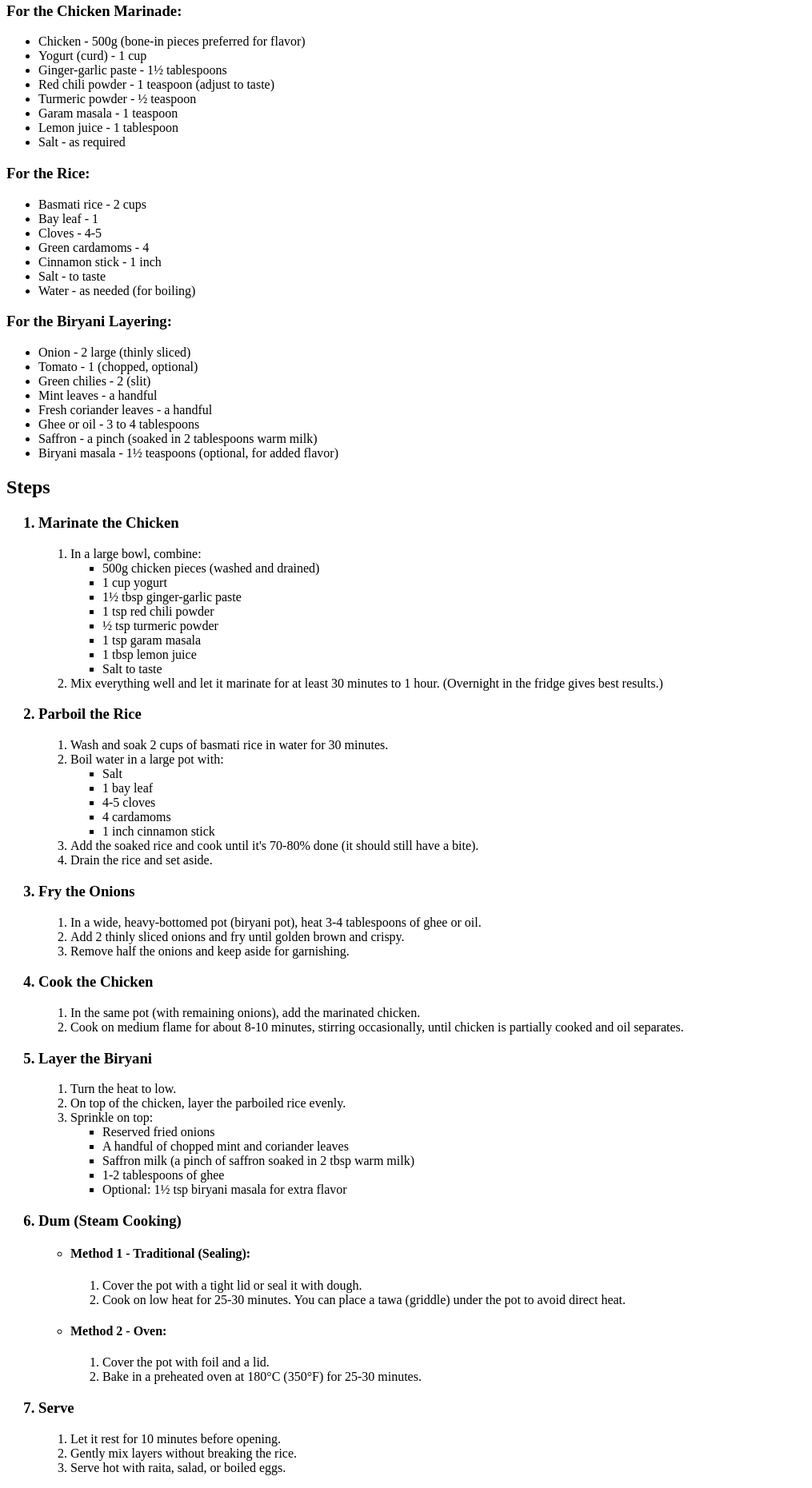
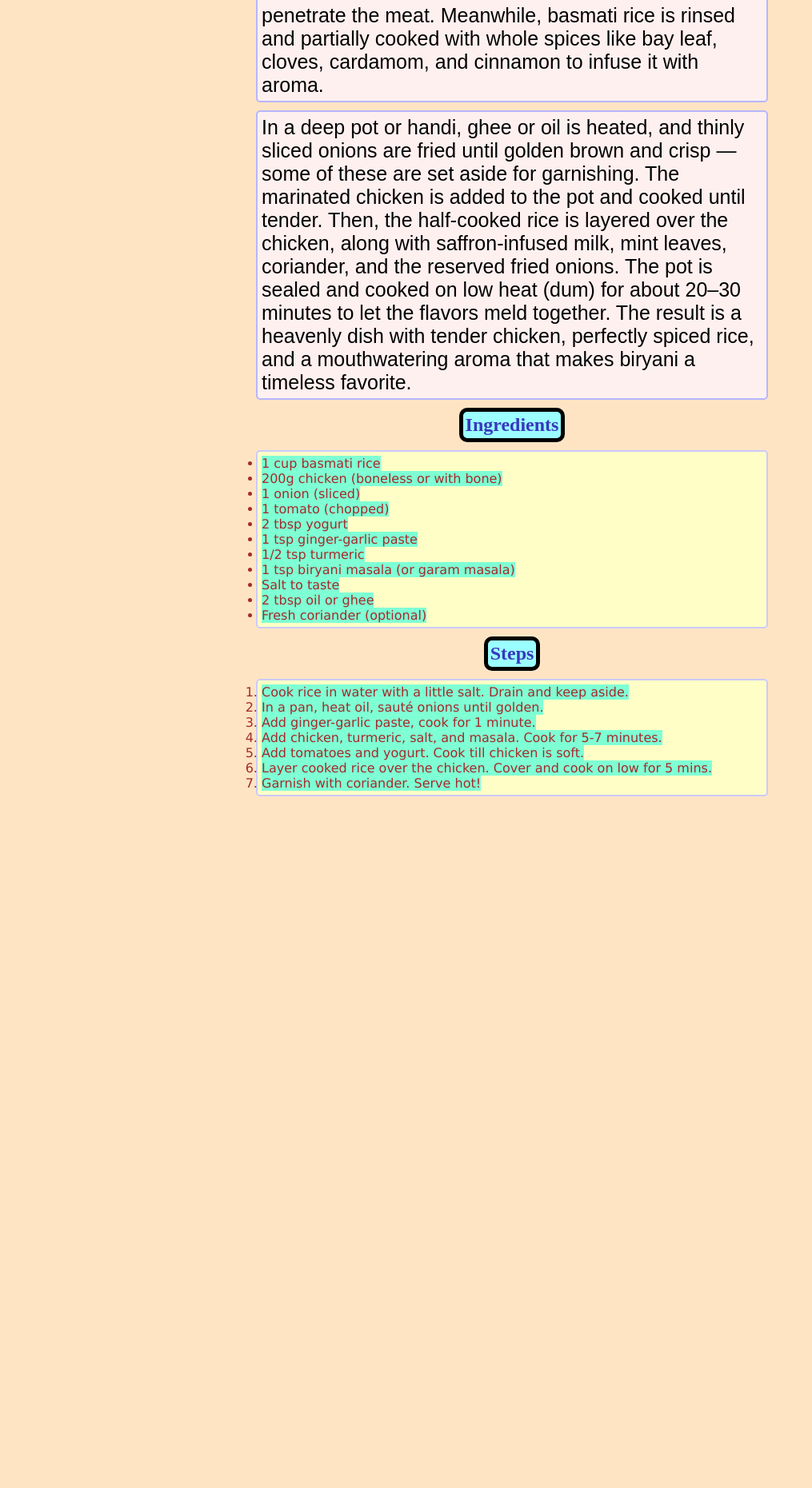
Before and after one commit to Obaid-FullStack/odin-recipes, a plain HTML site: page recipes/chiken-biryani.html in a window 1280 px wide. Shown: the part 683-2544 px from the top of the page at 80% size, without its empty margins (0-1015 px from the left). After the commit the page ends 1689 px from the top, so only its background shows below. Drawn offline with Linux system fonts and the light colour scheme.

Commit message:
style with css
i applied what i learned up till now on
the odin project and styled my recipe
project with css

```diff
--- a/recipes/chiken-biryani.html
+++ b/recipes/chiken-biryani.html
@@ -4,122 +4,39 @@
     <meta charset="UTF-8">
     <meta name="viewport" content="width=device-width, initial-scale=1.0">
     <title>Chicken Biryani</title>
+    <link rel="stylesheet" href="style.css">
 </head>
 <body>
-    <a href="../index.html">Home</a>
-    <h1>Chicken Biryani</h1>
-    <img src="https://ministryofcurry.com/wp-content/uploads/2024/06/chicken-biryani.jpg" alt="an image of chicken biryani" height="300">
-    <h2>Description</h2>
+    <a class="home" href="../index.html">Home</a>
+    <h1 class="heading">Chicken Biryani</h1>
+    <img class="image" src="https://ministryofcurry.com/wp-content/uploads/2024/06/chicken-biryani.jpg" alt="an image of chicken biryani" height="300">
+    <h2 class="heading-2">Description</h2>
     <p>Chicken Biryani is a fragrant and richly spiced dish that combines marinated chicken, aromatic basmati rice, and layers of spices, herbs, and fried onions. The preparation begins by marinating chicken pieces in yogurt, ginger-garlic paste, turmeric, red chili powder, garam masala, lemon juice, and salt. This mixture is set aside for at least 30 minutes to allow the flavors to penetrate the meat. Meanwhile, basmati rice is rinsed and partially cooked with whole spices like bay leaf, cloves, cardamom, and cinnamon to infuse it with aroma.</p>
     <p>In a deep pot or handi, ghee or oil is heated, and thinly sliced onions are fried until golden brown and crisp — some of these are set aside for garnishing. The marinated chicken is added to the pot and cooked until tender. Then, the half-cooked rice is layered over the chicken, along with saffron-infused milk, mint leaves, coriander, and the reserved fried onions. The pot is sealed and cooked on low heat (dum) for about 20–30 minutes to let the flavors meld together. The result is a heavenly dish with tender chicken, perfectly spiced rice, and a mouthwatering aroma that makes biryani a timeless favorite.</p>
-    <h2>Ingredients</h2>
-    <h3>For the Chicken Marinade:</h3>
-    <ul>
-        <li>Chicken - 500g (bone-in pieces preferred for flavor)</li>
-        <li>Yogurt (curd) - 1 cup</li>
-        <li>Ginger-garlic paste - 1½ tablespoons</li>
-        <li>Red chili powder - 1 teaspoon (adjust to taste)</li>
-        <li>Turmeric powder - ½ teaspoon</li>
-        <li>Garam masala - 1 teaspoon</li>
-        <li>Lemon juice - 1 tablespoon</li>
-        <li>Salt - as required</li>
-    </ul>
-    <h3>For the Rice:</h3>
-    <ul>
-        <li>Basmati rice - 2 cups</li>
-        <li>Bay leaf - 1</li>
-        <li>Cloves - 4-5</li>
-        <li>Green cardamoms - 4</li>
-        <li>Cinnamon stick - 1 inch</li>
-        <li>Salt - to taste</li>
-        <li>Water - as needed (for boiling)</li>
-    </ul>
-    <h3>For the Biryani Layering:</h3>
-    <ul>
-        <li>Onion - 2 large (thinly sliced)</li>
-        <li>Tomato - 1 (chopped, optional)</li>
-        <li>Green chilies - 2 (slit)</li>
-        <li>Mint leaves - a handful</li>
-        <li>Fresh coriander leaves - a handful</li>
-        <li>Ghee or oil - 3 to 4 tablespoons</li>
-        <li>Saffron - a pinch (soaked in 2 tablespoons warm milk)</li>
-        <li>Biryani masala - 1½ teaspoons (optional, for added flavor)</li>
+    <h2 class="heading-2">Ingredients</h2>
+    <ul class="list">
+        <li>1 cup basmati rice</li>
+        <li>200g chicken (boneless or with bone)</li>
+        <li>1 onion (sliced)</li>
+        <li>1 tomato (chopped)</li>
+        <li>2 tbsp yogurt</li>
+        <li>1 tsp ginger-garlic paste</li>
+        <li>1/2 tsp turmeric</li>
+        <li>1 tsp biryani masala (or garam masala)</li>
+        <li>Salt to taste</li>
+        <li>2 tbsp oil or ghee</li>
+        <li>Fresh coriander (optional)</li>
     </ul>
 
-    <h2>Steps</h2>
-    <ol>
-        <h3><li>Marinate the Chicken</li></h3>
-        <ol>
-            <li>In a large bowl, combine:</li>
-            <ul>
-                <li>500g chicken pieces (washed and drained)</li>
-                <li>1 cup yogurt</li>
-                <li>1½ tbsp ginger-garlic paste</li>
-                <li>1 tsp red chili powder</li>
-                <li>½ tsp turmeric powder</li>
-                <li>1 tsp garam masala</li>
-                <li>1 tbsp lemon juice</li>
-                <li>Salt to taste</li>
-            </ul>
-            <li>Mix everything well and let it marinate for at least 30 minutes to 1 hour. (Overnight in the fridge gives best results.)</li>
-        </ol>
-        <h3><li>Parboil the Rice</li></h3>
-        <ol>
-            <li>Wash and soak 2 cups of basmati rice in water for 30 minutes.</li>
-            <li>Boil water in a large pot with:</li>
-            <ul>
-                <li>Salt</li>
-                <li>1 bay leaf</li>
-                <li>4-5 cloves</li>
-                <li>4 cardamoms</li>
-                <li>1 inch cinnamon stick</li>
-            </ul>
-            <li>Add the soaked rice and cook until it's 70-80% done (it should still have a bite).</li>
-            <li>Drain the rice and set aside.</li>
-        </ol>
-        <h3><li>Fry the Onions</li></h3>
-        <ol>
-            <li>In a wide, heavy-bottomed pot (biryani pot), heat 3-4 tablespoons of ghee or oil.</li>
-            <li>Add 2 thinly sliced onions and fry until golden brown and crispy.</li>
-            <li>Remove half the onions and keep aside for garnishing.</li>
-        </ol>
-        <h3><li>Cook the Chicken</li></h3>
-        <ol>
-            <li>In the same pot (with remaining onions), add the marinated chicken.</li>
-            <li>Cook on medium flame for about 8-10 minutes, stirring occasionally, until chicken is partially cooked and oil separates.</li>
-        </ol>
-        <h3><li>Layer the Biryani</li></h3>
-        <ol>
-            <li>Turn the heat to low.</li>
-            <li>On top of the chicken, layer the parboiled rice evenly.</li>
-            <li>Sprinkle on top:</li>
-            <ul>
-                <li>Reserved fried onions</li>
-                <li>A handful of chopped mint and coriander leaves</li>
-                <li>Saffron milk (a pinch of saffron soaked in 2 tbsp warm milk)</li>
-                <li>1-2 tablespoons of ghee</li>
-                <li>Optional: 1½ tsp biryani masala for extra flavor</li>
-            </ul>
-        </ol>
-        <h3><li>Dum (Steam Cooking)</li></h3>
-        <ul>
-            <h4><li>Method 1 - Traditional (Sealing):</li></h4>
-            <ol>
-                <li>Cover the pot with a tight lid or seal it with dough.</li>
-                <li>Cook on low heat for 25-30 minutes. You can place a tawa (griddle) under the pot to avoid direct heat.</li>
-            </ol>
-            <h4><li>Method 2 - Oven:</li></h4>
-            <ol>
-                <li>Cover the pot with foil and a lid.</li>
-                <li>Bake in a preheated oven at 180°C (350°F) for 25-30 minutes.</li>
-            </ol>
-        </ul>
-        <h3><li>Serve</li></h3>
-        <ol>
-            <li>Let it rest for 10 minutes before opening.</li>
-            <li>Gently mix layers without breaking the rice.</li>
-            <li>Serve hot with raita, salad, or boiled eggs.</li>
-        </ol>
+    <h2 class="heading-2">Steps</h2>
+    <ol class="list">
+        <li>Cook rice in water with a little salt. Drain and keep aside.</li>
+        <li>In a pan, heat oil, sauté onions until golden.</li>
+        <li>Add ginger-garlic paste, cook for 1 minute.</li>
+        <li>Add chicken, turmeric, salt, and masala. Cook for 5-7 minutes.</li>
+        <li>Add tomatoes and yogurt. Cook till chicken is soft.</li>
+        <li>Layer cooked rice over the chicken. Cover and cook on low for 5 mins.</li>
+        <li>Garnish with coriander. Serve hot!</li>
     </ol>
 </body>
 </html>
--- /dev/null
+++ b/recipes/style.css
@@ -0,0 +1,83 @@
+*,
+*::before,
+*::after{
+    margin: 0;
+    padding: 0;
+    box-sizing: border-box;
+}
+body{
+    background-color: bisque;
+}
+
+.home{
+    display: block;
+    width: 55px;
+    margin: 10px;
+    padding: 5px;
+    border: 2px solid red;
+    text-decoration: none;
+}
+
+a:hover{
+    background-color: rgb(255, 216, 223);
+    color: rgb(0, 255, 200);
+}
+
+.heading{
+    font-family: 'Times New Roman', Times, serif;
+    background-color: blueviolet;
+    color: yellow;
+    width: max-content;
+    margin: 10px auto;
+    padding: 3px;
+    border: 5px solid black;
+    border-radius: 10px;
+}
+
+.heading-2{
+    font-family: 'Times New Roman', Times, serif;
+    background-color: rgb(155, 255, 255);
+    color: rgb(55, 55, 189);
+    width: max-content;
+    margin: 10px auto;
+    padding: 3px;
+    border: 5px solid black;
+    border-radius: 10px;
+}
+
+.image{
+    display: block;
+    width: 300px;
+    margin: 10px auto;
+    border: 2px solid black;
+    border-radius: 5px;
+    padding: 5px;
+}
+
+p{
+    display: block;
+    margin: 10px auto;
+    background-color: rgb(255, 240, 240);
+    width: 50%;
+    font-size: 25px;
+    font-family: Arial, Helvetica, sans-serif;
+    border: 2px solid rgb(182, 182, 255);
+    padding: 5px;
+    border-radius: 5px;
+}
+.list{
+    display: block;
+    background-color: rgb(255, 254, 198);
+    width: 50%;
+    color: brown;
+    margin: 10px auto;
+    padding: 5px;
+    border: 2px solid rgb(202, 202, 255);
+    border-radius: 5px;
+}
+
+li{
+    width: max-content;
+    background-color: aquamarine;
+    font-family: 'Lucida Sans', 'Lucida Sans Regular', 'Lucida Grande', 'Lucida Sans Unicode', Geneva, Verdana, sans-serif;
+}
--- /dev/null
+++ b/style.css
@@ -0,0 +1,56 @@
+*,
+*::before,
+*::after{
+    margin: 0;
+    padding: 0;
+    box-sizing: border-box;
+}
+
+.heading{
+    color: blue;
+    background-color: yellow;
+    font-family: 'Times New Roman', Times, serif;
+    text-align: center;
+    width: 200px;
+    height: 40px;
+    margin: 10px auto;
+    border: 2px solid red;
+}
+ul {
+  /* display: inline-block; */
+  display: block;
+  width: max-content;
+  margin: 0 auto;
+  padding: 10px;
+  background-color: #eee;
+  border-radius: 8px;
+}
+
+li {
+  display: inline-block;
+  /* display: block; */
+  width: 200px;
+  margin: 10px;
+  padding: 5px 10px;
+  background-color: lightblue;
+  border-radius: 5px;
+}
+li:hover{
+    color: rgb(140, 0, 255);
+}
+.recipes {
+  padding: 20px;
+  /* text-align: center; */
+}
+a {
+  display: block;
+  text-decoration: none;
+  color: black;
+  font-weight: bold;
+}
+a:hover {
+  color: white;
+  background-color: rgb(255, 217, 0);
+  padding: 5px;
+  border-radius: 4px;
+}
```
Also changed, not shown: index.html (+7 -4 lines), recipes/grilled-cheese-sandwich.html (+9 -8 lines), recipes/margherita-pizza.html (+9 -8 lines).
